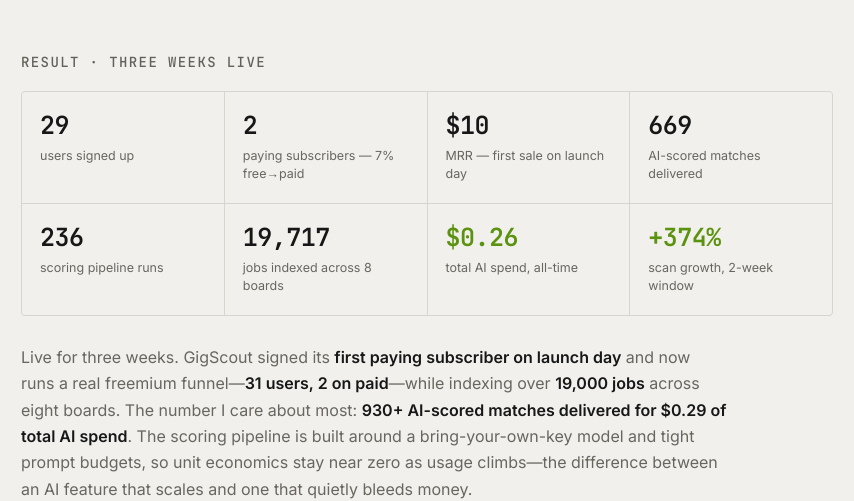
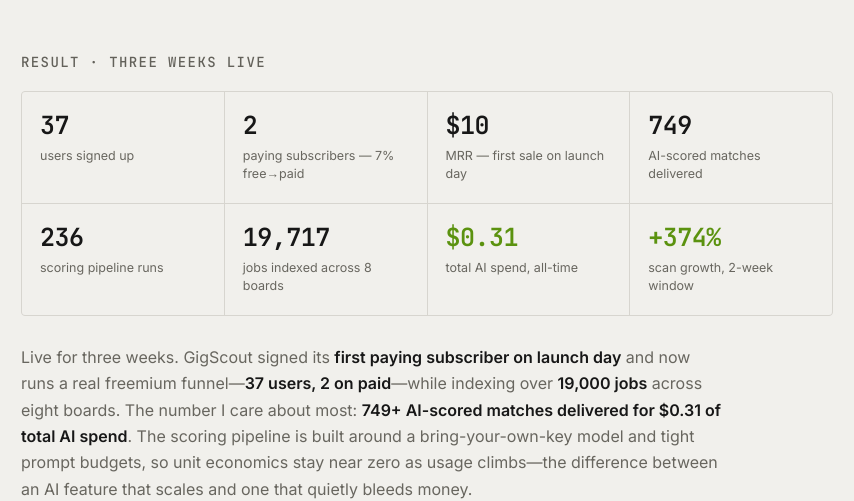
Before and after one commit to mayowa-kalejaiye/portfolio, a website: page projects/gigscout.html in a window 1280 px wide. Shown: the part 2378-2879 px from the top of the page, 213-1067 px from the left. Drawn offline with nearby package versions, Linux system fonts and the light colour scheme.

Commit message:
fix: details information update

```diff
--- a/projects/gigscout.html
+++ b/projects/gigscout.html
@@ -88,17 +88,17 @@
       <h2 class="case-h2">Result &middot; three weeks live</h2>
 
       <div class="case-metrics">
-        <div class="metric"><div class="metric-value">29</div><div class="metric-label">users signed up</div></div>
+        <div class="metric"><div class="metric-value">37</div><div class="metric-label">users signed up</div></div>
         <div class="metric"><div class="metric-value">2</div><div class="metric-label">paying subscribers &mdash; 7% free&rarr;paid</div></div>
         <div class="metric"><div class="metric-value">$10</div><div class="metric-label">MRR &mdash; first sale on launch day</div></div>
-        <div class="metric"><div class="metric-value">669</div><div class="metric-label">AI-scored matches delivered</div></div>
+        <div class="metric"><div class="metric-value">749</div><div class="metric-label">AI-scored matches delivered</div></div>
         <div class="metric"><div class="metric-value">236</div><div class="metric-label">scoring pipeline runs</div></div>
         <div class="metric"><div class="metric-value">19,717</div><div class="metric-label">jobs indexed across 8 boards</div></div>
-        <div class="metric"><div class="metric-value"><span class="accent">$0.26</span></div><div class="metric-label">total AI spend, all-time</div></div>
+        <div class="metric"><div class="metric-value"><span class="accent">$0.31</span></div><div class="metric-label">total AI spend, all-time</div></div>
         <div class="metric"><div class="metric-value"><span class="accent">+374%</span></div><div class="metric-label">scan growth, 2-week window</div></div>
       </div>
 
-      <p class="case-p">Live for three weeks. GigScout signed its <strong>first paying subscriber on launch day</strong> and now runs a real freemium funnel&mdash;<strong>31 users, 2 on paid</strong>&mdash;while indexing over <strong>19,000 jobs</strong> across eight boards. The number I care about most: <strong>930+ AI-scored matches delivered for $0.29 of total AI spend</strong>. The scoring pipeline is built around a bring-your-own-key model and tight prompt budgets, so unit economics stay near zero as usage climbs&mdash;the difference between an AI feature that scales and one that quietly bleeds money.</p>
+      <p class="case-p">Live for three weeks. GigScout signed its <strong>first paying subscriber on launch day</strong> and now runs a real freemium funnel&mdash;<strong>37 users, 2 on paid</strong>&mdash;while indexing over <strong>19,000 jobs</strong> across eight boards. The number I care about most: <strong>749+ AI-scored matches delivered for $0.31 of total AI spend</strong>. The scoring pipeline is built around a bring-your-own-key model and tight prompt budgets, so unit economics stay near zero as usage climbs&mdash;the difference between an AI feature that scales and one that quietly bleeds money.</p>
 
       <p class="case-p">Every path&mdash;sign-in, match, generated job kit, Telegram alert&mdash;was tested end to end by hand before launch.</p>
     </section>
```
Also changed, not shown: index.html (+1 -1 lines), 1 other file.
